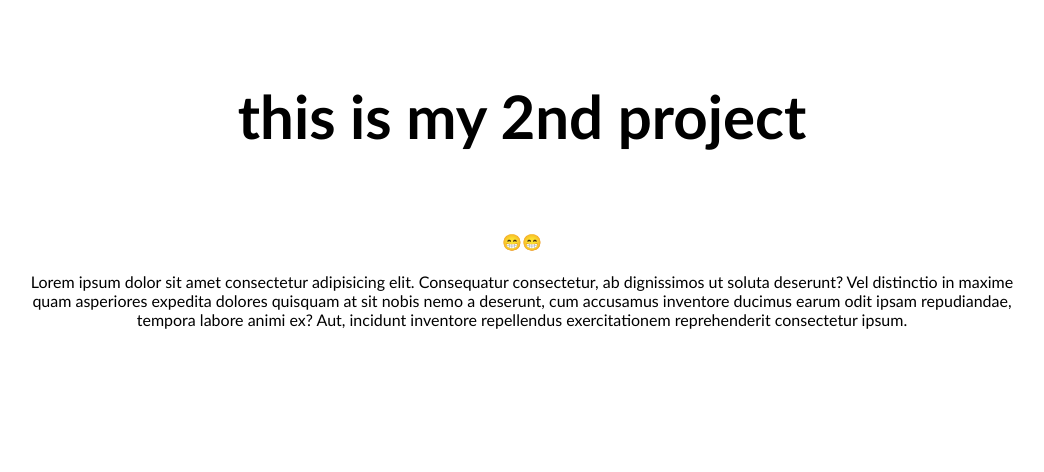
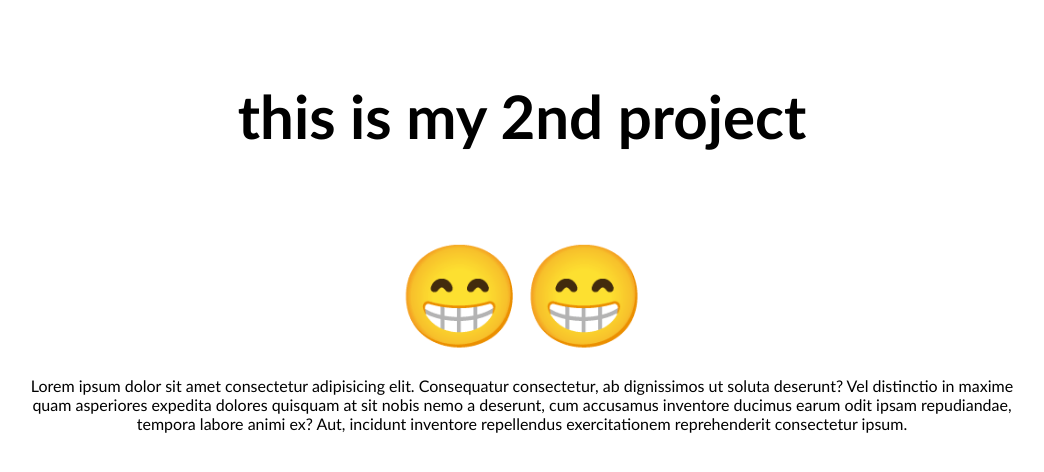
Before and after one commit to isratilma64/my-latest-repo, a plain HTML site: page index.html in a window 1280 px wide. Shown: the whole page, without its empty margins (118-1162 px from the left). Drawn offline with Linux system fonts and the light colour scheme.

```diff
--- a/index.html
+++ b/index.html
@@ -8,7 +8,7 @@
 </head>
 <body>
    <h1>this is my 2nd project</h1>
-   <p>😁😁</p>
+   <p class="big">😁😁</p>
    <p>Lorem ipsum dolor sit amet consectetur adipisicing elit. Consequatur consectetur, ab dignissimos ut soluta deserunt? Vel distinctio in maxime quam asperiores expedita dolores quisquam at sit nobis nemo a deserunt, cum accusamus inventore ducimus earum odit ipsam repudiandae, tempora labore animi ex? Aut, incidunt inventore repellendus exercitationem reprehenderit consectetur ipsum.</p>
 </body>
 </html>
--- a/style/style.css
+++ b/style/style.css
@@ -13,3 +13,6 @@ p{
     margin: 20px auto;
     text-align: center;
 }
+.big{
+    font-size: 100px;
+}
```
